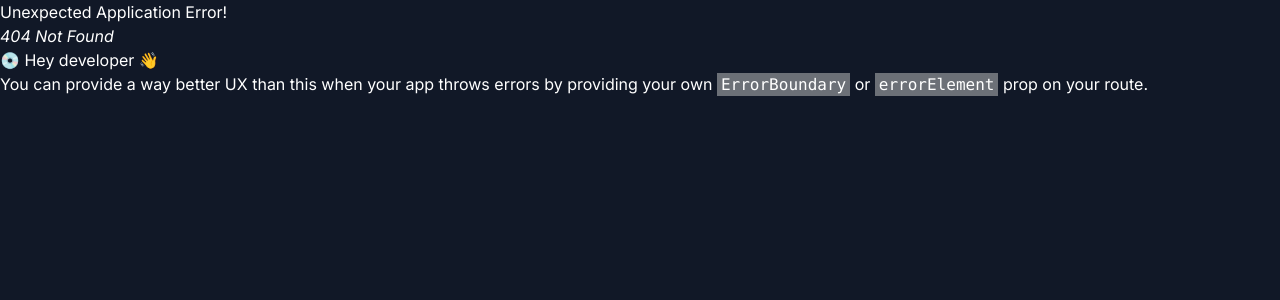
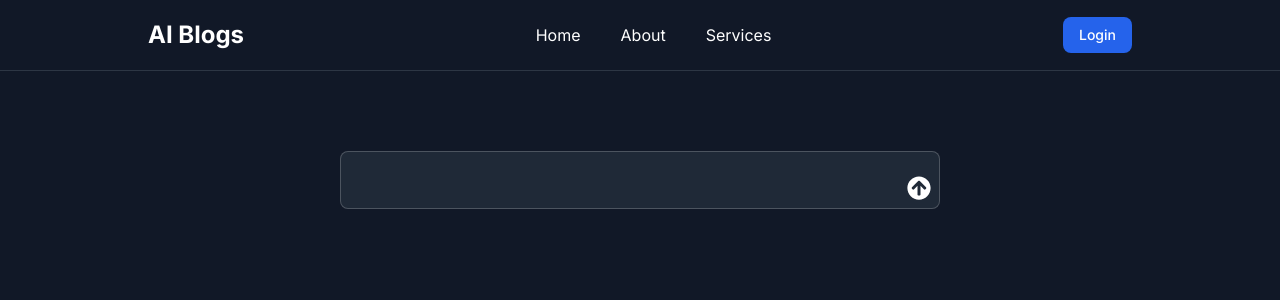
Before and after one commit to lakhan0105/ai-blogs-website, a React (Vite) app: page /new-blog in a window 1280 px wide. Before the commit this address had no page. Shown: the top 300 px of the page. Built offline with nearby package versions, Linux system fonts and the light colour scheme.

Commit message:
initialized the new-blog page

```diff
--- /dev/null
+++ b/src/Components/InputComp.jsx
@@ -0,0 +1,31 @@
+import React, { useState } from "react";
+import { FaArrowCircleUp } from "react-icons/fa";
+
+function InputComp() {
+  const [input, setInput] = useState("");
+
+  // handleInputChange
+  function handleInputChange(e) {
+    const value = e.target.value;
+    setInput(value);
+  }
+
+  return (
+    <form className="min-w-[600px] rounded-lg border border-white/20 bg-gray-800 p-2 flex">
+      <textarea
+        type="text"
+        className="w-full bg-transparent  p-0 text-sm focus:outline-none resize-none"
+        value={input}
+        onChange={handleInputChange}
+      />
+
+      <button type="submit" className="ml-2 self-end">
+        <span className="text-2xl hover:text-white/90">
+          <FaArrowCircleUp />
+        </span>
+      </button>
+    </form>
+  );
+}
+
+export default InputComp;
--- a/src/Components/index.js
+++ b/src/Components/index.js
@@ -1,5 +1,6 @@
 import Button from "./Button";
+import InputComp from "./InputComp";
 import Navbar from "./Navbar/Navbar";
 import NavLinks from "./Navbar/NavLinks";
 
-export { Navbar, NavLinks, Button };
+export { Navbar, NavLinks, Button, InputComp };
--- /dev/null
+++ b/src/Pages/NewBlog.jsx
@@ -0,0 +1,14 @@
+import React from "react";
+import { InputComp } from "../Components";
+
+function NewBlog() {
+  return (
+    <section className="max-w-4xl mx-auto pt-20">
+      <div className="flex justify-center">
+        <InputComp />
+      </div>
+    </section>
+  );
+}
+
+export default NewBlog;
--- a/src/Pages/index.js
+++ b/src/Pages/index.js
@@ -1,5 +1,6 @@
 import Landing from "./Landing";
 import Login from "./Login";
+import NewBlog from "./NewBlog";
 import Register from "./Register";
 
-export { Landing, Register, Login };
+export { Landing, Register, Login, NewBlog };
--- a/src/main.jsx
+++ b/src/main.jsx
@@ -8,7 +8,7 @@ import {
   RouterProvider,
 } from "react-router";
 
-import { Landing, Login, Register } from "./Pages/index.js";
+import { Landing, Login, NewBlog, Register } from "./Pages/index.js";
 import ContextProvider from "./Context/ContextProvider.jsx";
 import Rootlayout from "./Rootlayout.jsx";
 
@@ -21,6 +21,7 @@ const router = createBrowserRouter(
 
       <Route element={<Rootlayout />}>
         <Route index element={<Landing />}></Route>
+        <Route path="/new-blog" element={<NewBlog />}></Route>
       </Route>
     </>
   )
```
